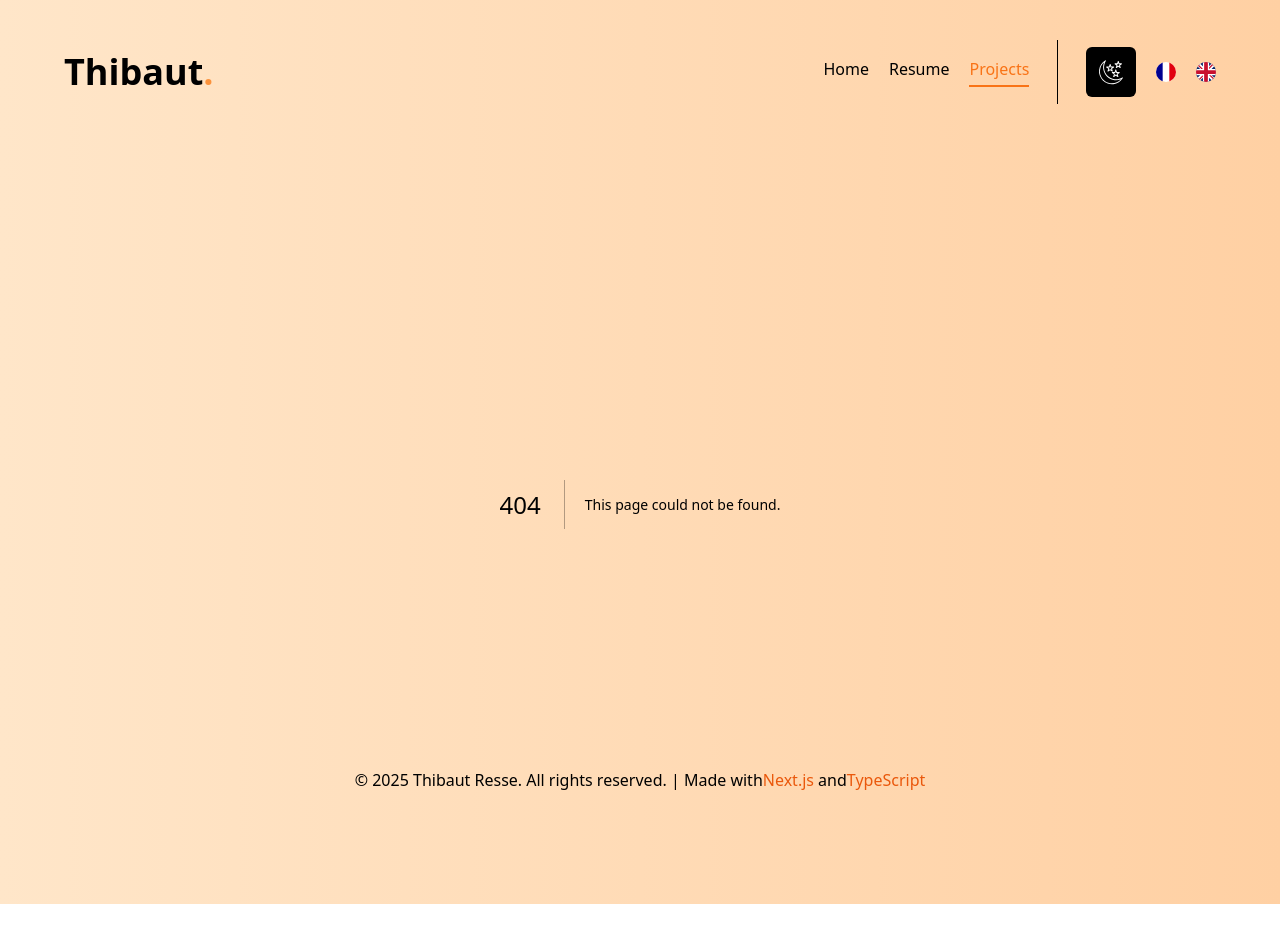
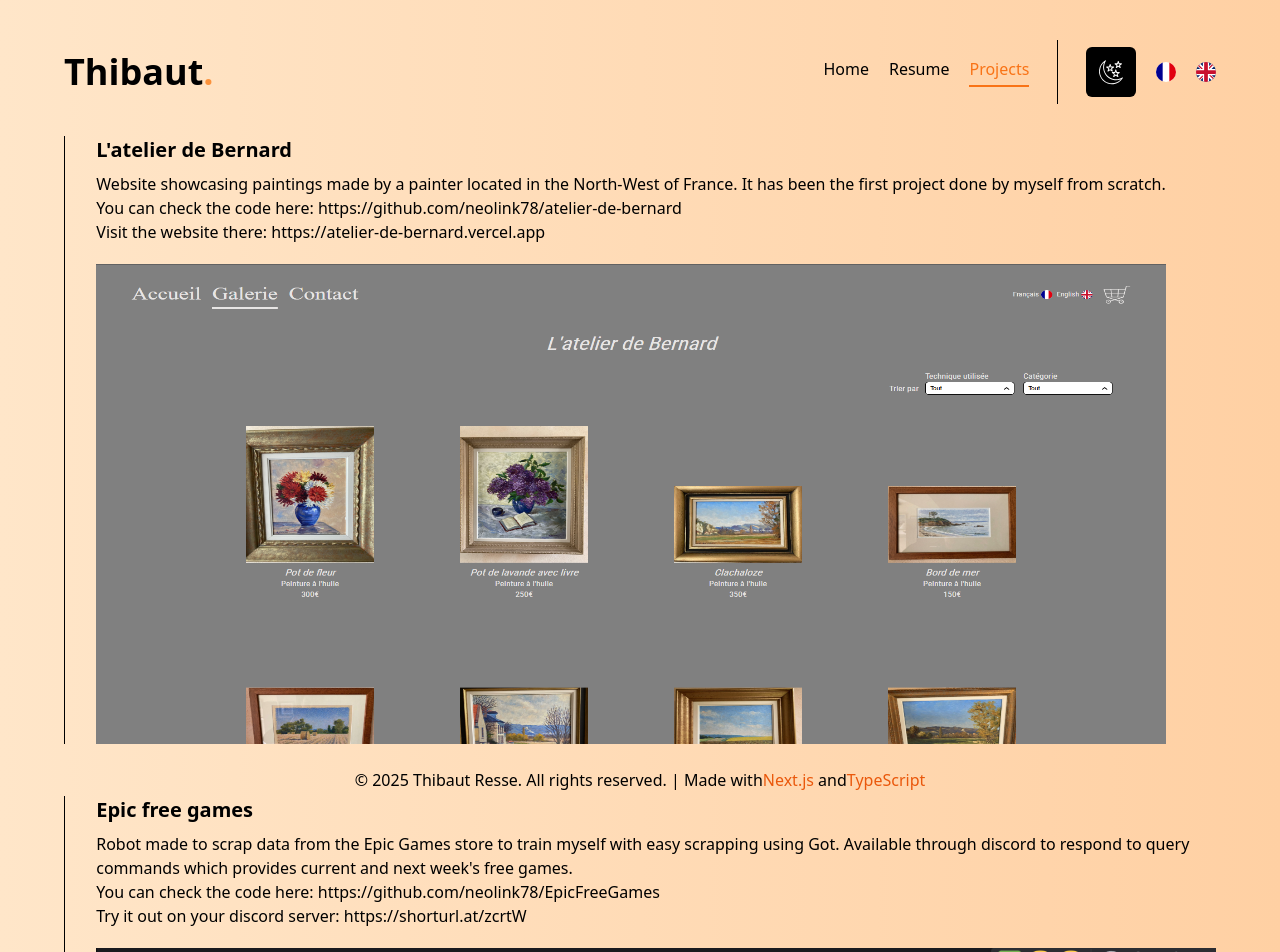
Before and after one commit to neolink78/portfolio, a Next.js app: page /projects in a window 1280 px wide. Before the commit this address had no page. Shown: the top 952 px of the page. Before the commit the page ends 904 px from the top, so only its background shows below. Built offline with nearby package versions, Linux system fonts and the light colour scheme.

Commit message:
projects page 90% done

```diff
--- /dev/null
+++ b/components/projects/project.tsx
@@ -0,0 +1,64 @@
+import { motion } from "framer-motion"
+import Image from "next/image"
+
+type ProjectType = {
+    title: string
+    description: string
+    link?: string
+    githubLink?: string
+    isWebsite?: boolean
+    image: string
+    imageClass: string
+}
+
+
+export const Project = ({ title, description, link, githubLink, isWebsite, image, imageClass }: ProjectType) => {
+    return (
+        <div className="flex mt-8">
+            <div className="w-[0.02rem] bg-black dark:bg-white" />
+            <motion.div
+                initial={{ x: -50, opacity: 0 }}
+                animate={{ x: 0, opacity: 1 }}
+                transition={{ duration: 0.6, ease: "easeOut" }}
+                className="ml-8 flex flex-col gap-5"
+            >
+                <div>
+                    <p className="text-xl font-bold dark:text-orange-500">{title}</p>
+                    <p className="mt-2">{description} <br />
+                        You can check the code here:
+                        <a href={githubLink}
+                            target="_blank" rel="noopener noreferrer"
+                            className="hover:text-blue-500 hover:underline"
+                        >
+                            {` ${githubLink}`}
+                        </a> <br />
+                        {isWebsite ?
+                            <p>Visit the website there:
+                                <a href={link}
+                                    target="_blank" rel="noopener noreferrer"
+                                    className="hover:text-blue-500 hover:underline"
+                                >
+                                    {` ${link}`}
+                                </a>
+                            </p>
+                            :
+                            <p>Try it out on your discord server:
+                                <a href={link}
+                                    target="_blank" rel="noopener noreferrer"
+                                    className="hover:text-blue-500 hover:underline"
+                                >
+                                    {` ${link}`}
+                                </a>
+                            </p>
+
+                        }
+                    </p>
+                    <Image alt={title} src={`/${image}`}
+                        width={2000} height={2000}
+                        className={imageClass}
+                    />
+                </div>
+            </motion.div>
+        </div>
+    )
+}
--- /dev/null
+++ b/pages/projects.tsx
@@ -0,0 +1,29 @@
+import { Project } from "@/components/projects/project"
+
+
+const Projects = () => {
+    return (
+        <div className="flex flex-col gap-5">
+            <Project
+                title="L'atelier de Bernard"
+                description="Website showcasing paintings made by a painter located in the North-West of France.
+                        It has been the first project done by myself  from scratch."
+                link='https://atelier-de-bernard.vercel.app'
+                githubLink="https://github.com/neolink78/atelier-de-bernard"
+                image="atelier.png"
+                imageClass="mt-5 w-full h-[30rem]"
+                isWebsite
+            />
+            <Project
+                title="Epic free games"
+                description="Robot made to scrap data from the Epic Games store to train myself with easy scrapping using Got.
+                Available through discord to respond to query commands which provides current and next week's free games."
+                link='https://shorturl.at/zcrtW'
+                githubLink="https://github.com/neolink78/EpicFreeGames"
+                image="bot.png"
+                imageClass="mt-5 w-full h-[40rem]"
+            />
+        </div>
+    )
+}
+export default Projects
--- a/pages/resume.tsx
+++ b/pages/resume.tsx
@@ -61,7 +61,8 @@ const Resume = () => {
                 {display === 'experience' && <Experience />}
                 {display === 'education' && <Education />}
             </div>
-        </div>)
+        </div>
+    )
 }
 
 export default Resume
```
Also changed, not shown: public/atelier.png (added), public/bot.png (added).
